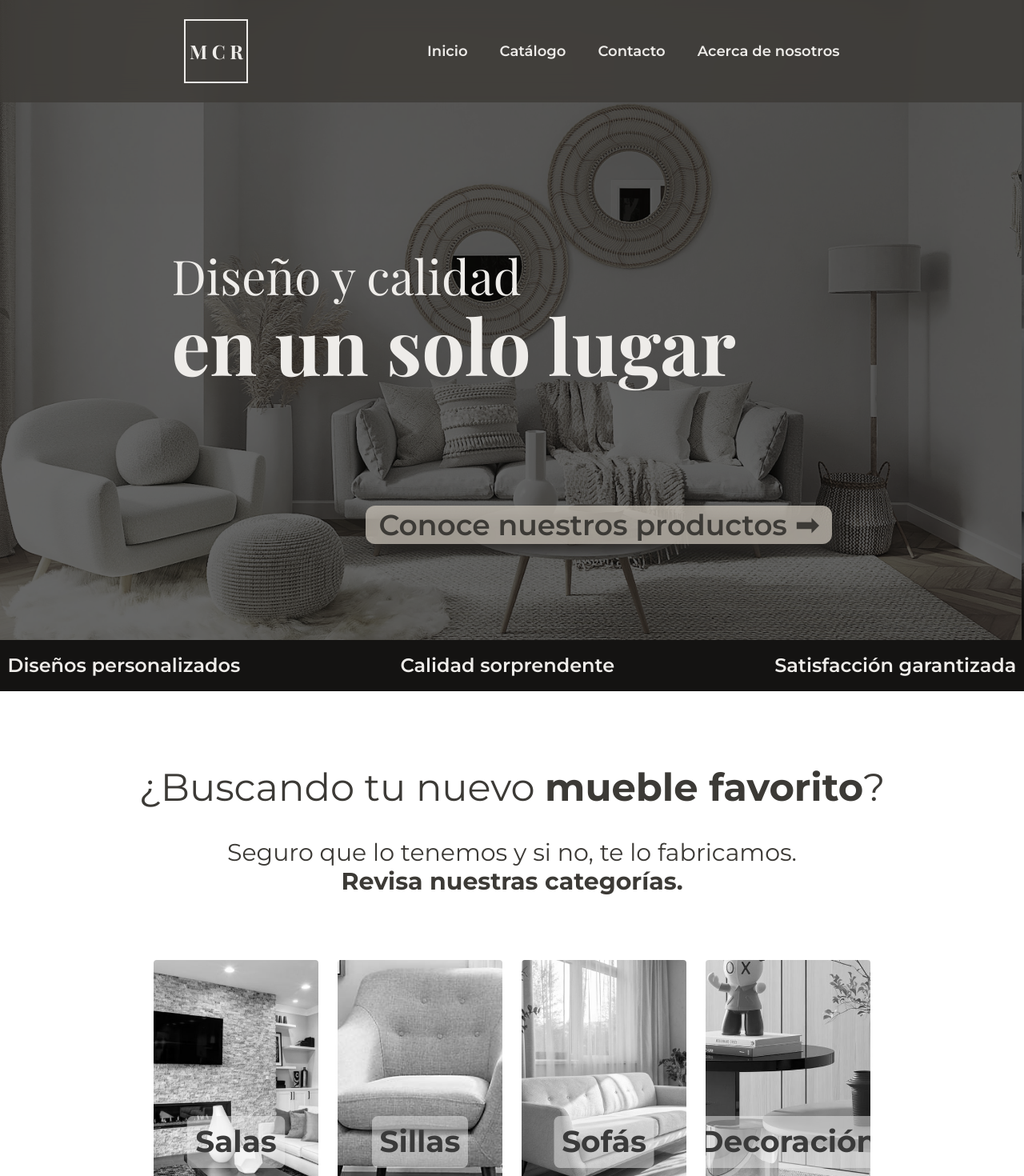
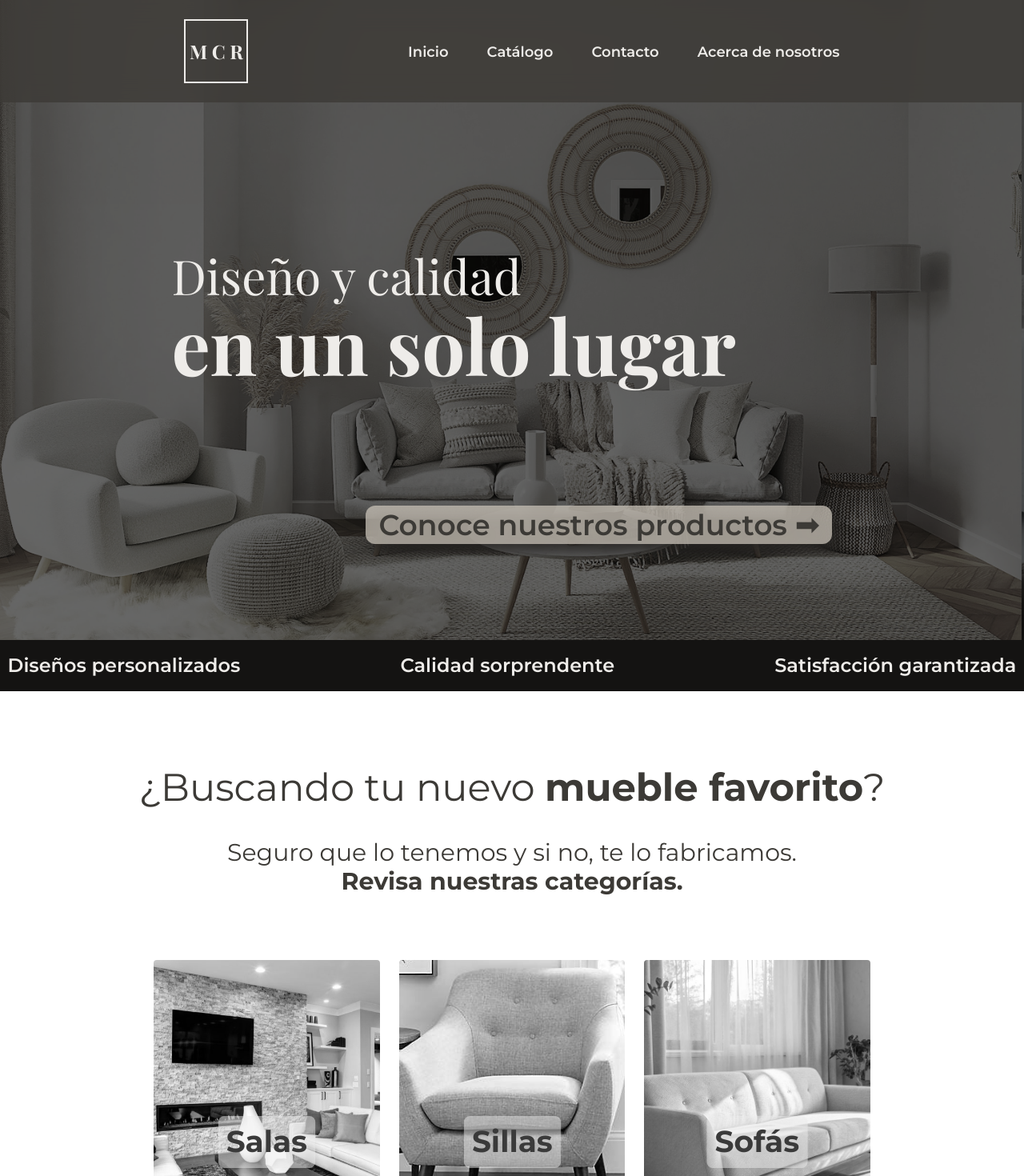
Before and after one commit to B9inzon/mueblescasariver, a Next.js app in the folder front/: page / in a window 1280 px wide. Shown: the top 1470 px of the page at 80% size. Built offline with nearby package versions, Linux system fonts and the light colour scheme; a web font is replaced by a local one.

Commit message:
Deleted deco category

```diff
--- a/front/src/components/Logo.jsx
+++ b/front/src/components/Logo.jsx
@@ -2,7 +2,7 @@ import React from 'react'
 
 export const Logo = () => {
   return (
-    <div className='flex h-16 w-16 lg:h-20 lg:w-20 border-[2px] font-bold text-xl lg:text-2xl justify-center items-center text-[#eeece9] font-principal '>
+    <div className='flex h-16 w-16 lg:h-20 lg:w-20 border-[2px] font-bold text-xl lg:text-2xl justify-center items-center text-[#eeece9] font-principal  '>
         <h1 className=''>M C R</h1>
     </div>
   )
--- a/front/src/components/Navigation.jsx
+++ b/front/src/components/Navigation.jsx
@@ -39,27 +39,36 @@ export const Navigation = () => {
 
   return (
     <div
-      className={`flex flex-row w-full h-20 lg:h-32 px-10 md:px-[10vw] lg:px-[14vw] xl:px-[18vw]  py-4 md:py-6 lg:py-8 items-center justify-between fixed top-0 left-0 right-0 z-50 bg-[#3c3a36]/80 backdrop-blur-lg text-[#eeece9] transition duration-500 ${
+      className={`flex flex-row w-full h-20 lg:h-32 px-10 md:px-[10vw] lg:px-[14vw] xl:px-[18vw]  py-5 md:py-6 lg:py-0 items-center justify-between fixed top-0 left-0 right-0 z-50 bg-[#3c3a36]/80 backdrop-blur-lg text-[#eeece9] transition duration-500 ${
         showNavbar ? "translate-y-0 " : "-translate-y-full "
       } `}
     >
       <Link href="/">
         <Logo />
       </Link>
-      <nav>
-        <ul className="hidden lg:flex flex-row gap-10 text-lg font-semibold">
-          <li>
-            <Link href="/">Inicio</Link>
+      <nav className="   h-full  ">
+        <ul className="hidden lg:flex flex-row gap-12 text-lg h-full items-end font-semibold ">
+
+          <li className="group relative flex flex-col items-center h-3/5 cursor-pointer ">
+            <Link href="/" >Inicio</Link>
+            <span className="absolute bottom-0 w-0 group-hover:w-full h-1 rounded group-hover:bg-[#eeece9] transition-all duration-500"></span>
           </li>
-          <li>
-            <Link href="/products">Catálogo</Link>
+
+          <li className="group relative flex flex-col items-center h-3/5 cursor-pointer ">
+            <Link href="/products" >Catálogo</Link>
+            <span className="absolute bottom-0 w-0 group-hover:w-full h-1 rounded group-hover:bg-[#eeece9] transition-all duration-500"></span>
           </li>
-          <li>
-            <Link href="/contact">Contacto</Link>
+
+          <li className="group relative flex flex-col items-center h-3/5 cursor-pointer ">
+            <Link href="/contact" >Contacto</Link>
+            <span className="absolute bottom-0 w-0 group-hover:w-full h-1 rounded group-hover:bg-[#eeece9] transition-all duration-500"></span>
           </li>
-          <li>
-            <Link href="/about">Acerca de nosotros</Link>
+
+          <li className="group relative flex flex-col items-center  h-3/5 cursor-pointer ">
+            <Link href="/about" >Acerca de nosotros</Link>
+            <span className="absolute bottom-0 w-0 group-hover:w-full h-1 rounded group-hover:bg-[#eeece9] transition-all duration-500"></span>
           </li>
+
         </ul>
         <div className="lg:hidden">
           <BurguerMenu isOpen={isMenuOpen} onToggle={handleMenuToggle} />
--- a/front/src/components/landing/LandingMain.jsx
+++ b/front/src/components/landing/LandingMain.jsx
@@ -53,7 +53,7 @@ export const Landing = () => {
           Seguro que lo tenemos y si no, te lo fabricamos. <br />
           <span className=" font-bold ">Revisa nuestras categorías.</span>
         </h3>
-        <div className=" grid grid-cols-2 lg:grid-cols-4 md:flex-wrap px-4 sm:px-10 md:px-14 xl:px-[15vw] w-full items-center justify-center gap-6 ">
+        <div className=" grid grid-cols-2 lg:grid-cols-3 md:flex-wrap px-4 sm:px-10 md:px-14 xl:px-[15vw] w-full items-center justify-center gap-6 ">
           {landingCategories.map((category, index) => (
             <LandingCategorySection
               key={index}
--- a/front/src/utils/landingCategories.js
+++ b/front/src/utils/landingCategories.js
@@ -18,10 +18,5 @@ export const landingCategories = [
         text: "Lorem ipsum dolor sit amet consectetur adipisicing elit.",
         image: "/assets/sofa.jpg"
     },
-    {
-        name: "Decoración",
-        text: "Lorem ipsum dolor sit amet consectetur adipisicing elit.",
-        image: "/assets/decoraciones.jpg"
-    },
 
 ]
```
